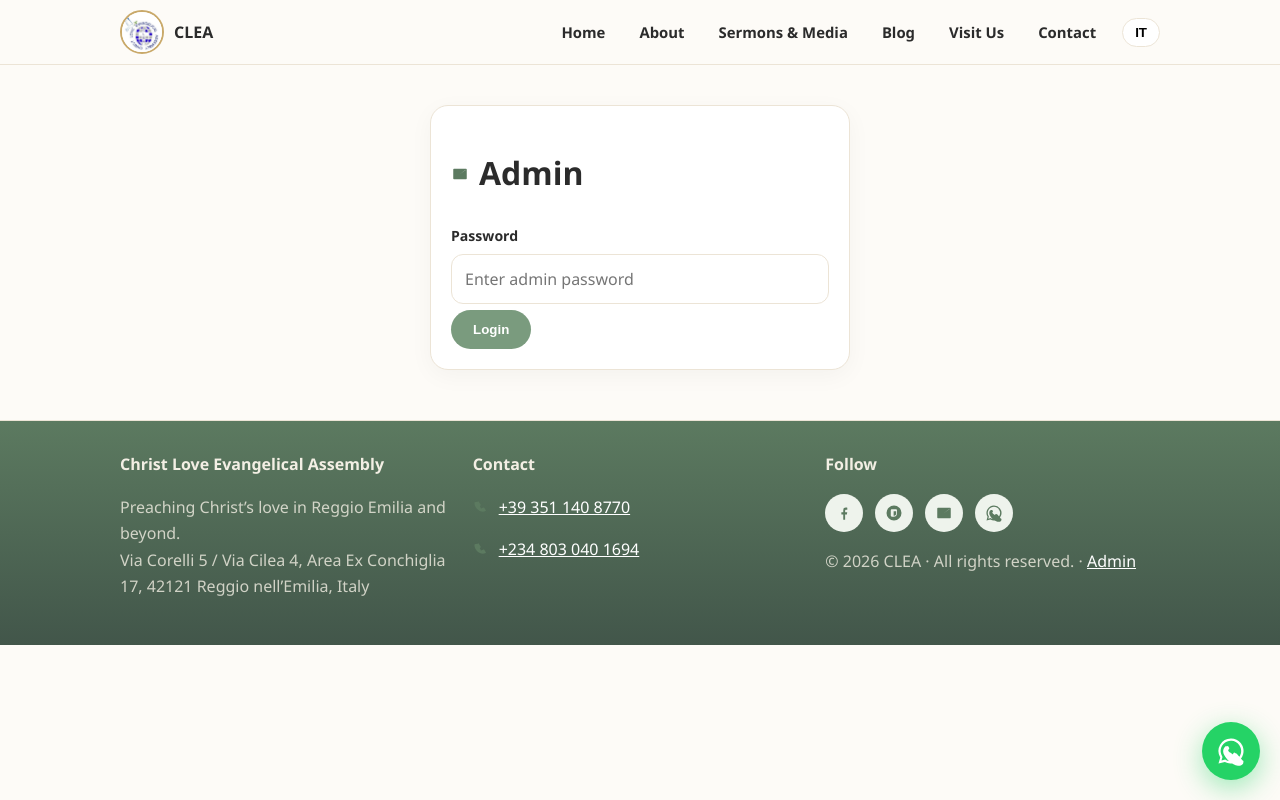
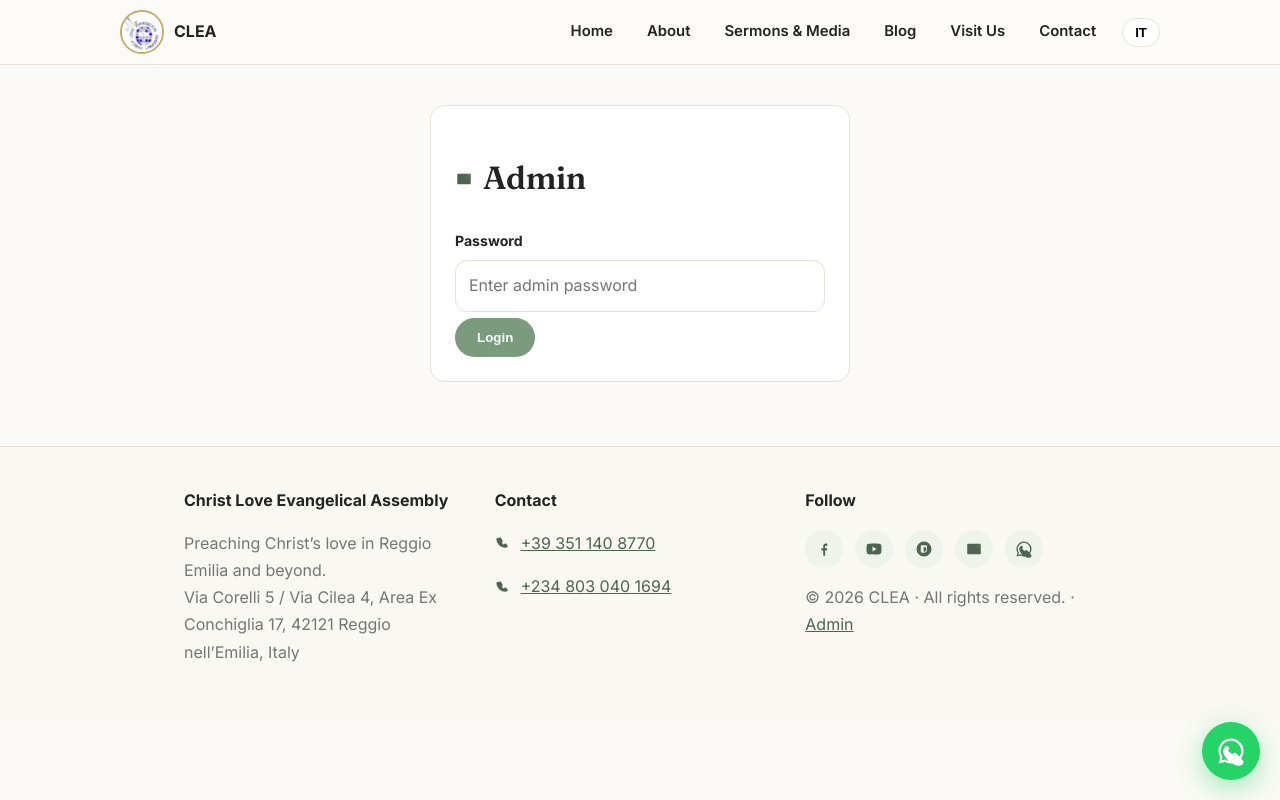
Before and after one commit to knight-dev01/CLEA, a React (Vite) app: page /admin in a window 1280 px wide. Built offline with nearby package versions, Linux system fonts and the light colour scheme.

Commit message:
Minimalist redesign + YouTube channel wired, admin autocomplete, vercel dev note

```diff
--- a/index.html
+++ b/index.html
@@ -17,6 +17,9 @@
 <meta name="twitter:title" content="CLEA Reggio Emilia" />
 <meta name="twitter:description" content="Preaching Christ's love in Reggio Emilia and beyond." />
 <link rel="manifest" href="manifest.webmanifest" />
+<link rel="preconnect" href="https://fonts.googleapis.com" />
+<link rel="preconnect" href="https://fonts.gstatic.com" crossorigin />
+<link href="https://fonts.googleapis.com/css2?family=Fraunces:opsz,wght@9..144,500;9..144,600&family=Inter:wght@400;500;600;700&display=swap" rel="stylesheet" />
 <script type="application/ld+json">
 {"@context":"https://schema.org","@type":"Church","name":"Christ Love Evangelical Assembly (CLEA)","address":{"@type":"PostalAddress","streetAddress":"Via Corelli 5 / Via Cilea 4, Area Ex Conchiglia 17","addressLocality":"Reggio nell'Emilia","postalCode":"42121","addressCountry":"IT"},"telephone":"+393511408770","url":"https://clea-reggioemilia.vercel.app/"}
 </script>
--- a/src/components/Layout.tsx
+++ b/src/components/Layout.tsx
@@ -1,7 +1,8 @@
 import { NavLink, Outlet, Link } from 'react-router-dom';
 import { useLang } from '../i18n';
 import { useScrolledNav } from '../hooks';
-import { FacebookIcon, BloggerIcon, MailIcon, PhoneIcon, WhatsappIcon } from '../icons';
+import { FacebookIcon, BloggerIcon, MailIcon, PhoneIcon, WhatsappIcon, YoutubeIcon } from '../icons';
+import { SOCIALS } from '../store';
 
 export function Nav() {
   const { t, lang, setLang } = useLang();
@@ -26,9 +27,10 @@ export function Footer() {
       </div>
       <div><strong>Follow</strong>
         <p className="socials">
-          <a href="https://www.facebook.com/1806488646340376" target="_blank" rel="noreferrer" aria-label="CLEA on Facebook"><FacebookIcon /></a>
-          <a href="https://cleareggio.blogspot.com/" target="_blank" rel="noreferrer" aria-label="CLEA Blogspot"><BloggerIcon /></a>
-          <a href="mailto:christloveevangelicalassembly@gmail.com" aria-label="Email CLEA"><MailIcon /></a>
+          <a href={SOCIALS.facebookPage} target="_blank" rel="noreferrer" aria-label="CLEA on Facebook"><FacebookIcon /></a>
+          <a href={SOCIALS.youtubeChannel} target="_blank" rel="noreferrer" aria-label="CLEA on YouTube"><YoutubeIcon /></a>
+          <a href={SOCIALS.blogspot} target="_blank" rel="noreferrer" aria-label="CLEA Blogspot"><BloggerIcon /></a>
+          <a href={`mailto:${SOCIALS.email}`} aria-label="Email CLEA"><MailIcon /></a>
           <a href="https://wa.me/393511408770" target="_blank" rel="noreferrer" aria-label="CLEA on WhatsApp"><WhatsappIcon size={18} /></a>
         </p>
         <p className="muted">© 2026 CLEA · {t('rights')} · <Link to="/admin">Admin</Link></p>
--- a/src/index.css
+++ b/src/index.css
@@ -1,6 +1,7 @@
-:root{--bg:#FDFBF7;--sage:#7A9B7E;--sage-d:#5c7a60;--gold:#C9A96A;--ink:#2B2B2B;--muted:#6b6b6b;--card:#fff;--line:#ece4d6;--radius:18px}
-*{box-sizing:border-box}body{margin:0;font-family:'Segoe UI',system-ui,-apple-system,sans-serif;background:var(--bg);color:var(--ink);line-height:1.65}
-a{color:var(--sage-d)}.wrap{max-width:1080px;margin:0 auto;padding:0 20px}
+:root{--bg:#FCFAF6;--sage:#7A9B7E;--sage-d:#4c6650;--gold:#C9A96A;--ink:#232323;--muted:#757575;--card:#fff;--line:#e9e2d4;--radius:14px;--font-body:'Inter','Segoe UI',system-ui,-apple-system,sans-serif;--font-display:'Fraunces',Georgia,serif}
+*{box-sizing:border-box}body{margin:0;font-family:var(--font-body);background:var(--bg);color:var(--ink);line-height:1.7;-webkit-font-smoothing:antialiased}
+h1,h2{font-family:var(--font-display);font-weight:600;letter-spacing:-.01em}
+a{color:var(--sage-d)}.wrap{max-width:960px;margin:0 auto;padding:0 24px}
 .nav{position:sticky;top:0;z-index:50;background:rgba(253,251,247,.94);backdrop-filter:blur(8px);border-bottom:1px solid var(--line)}
 .nav-in{display:flex;align-items:center;gap:16px;padding:10px 20px;max-width:1080px;margin:0 auto}
 .brand{display:flex;align-items:center;gap:10px;font-weight:800;text-decoration:none;color:var(--ink)}
@@ -9,25 +10,26 @@ a{color:var(--sage-d)}.wrap{max-width:1080px;margin:0 auto;padding:0 20px}
 .links a{text-decoration:none;color:var(--ink);font-weight:600;font-size:.93rem;padding:6px 10px;border-radius:10px}
 .links a:hover,.links a.active{background:#eef3ec}
 .langbtn{border:1px solid var(--line);background:#fff;border-radius:20px;padding:6px 12px;cursor:pointer;font-weight:700}
-.hero{position:relative;border-radius:24px;overflow:hidden;margin:22px 0;color:#fff;min-height:340px;display:flex;align-items:flex-end}
+.hero{position:relative;border-radius:20px;overflow:hidden;margin:28px 0;color:#fff;min-height:52vh;display:flex;align-items:flex-end}
 .hero img.bg{position:absolute;inset:0;width:100%;height:100%;object-fit:cover}
-.hero .shade{position:absolute;inset:0;background:linear-gradient(180deg,rgba(0,0,0,.15),rgba(0,0,0,.62))}
-.hero .txt{position:relative;padding:34px;max-width:640px}
-.kicker{background:var(--gold);color:#fff;font-size:.75rem;font-weight:800;letter-spacing:.12em;padding:5px 12px;border-radius:20px;text-transform:uppercase}
-.hero h1{margin:12px 0;font-size:clamp(1.7rem,4vw,2.7rem);line-height:1.15}
+.hero .shade{position:absolute;inset:0;background:linear-gradient(180deg,rgba(0,0,0,.08),rgba(0,0,0,.55))}
+.hero .txt{position:relative;padding:40px;max-width:600px}
+.kicker{display:inline-block;border:1px solid rgba(255,255,255,.6);color:#fff;font-size:.72rem;font-weight:600;letter-spacing:.14em;padding:5px 14px;border-radius:20px;text-transform:uppercase}
+.hero h1{margin:14px 0;font-size:clamp(1.9rem,4.5vw,2.9rem);line-height:1.12;font-weight:500}
 .btn{display:inline-block;padding:12px 22px;border-radius:30px;text-decoration:none;font-weight:700;border:0;cursor:pointer}
 .btn.solid{background:var(--sage);color:#fff}.btn.gold{background:var(--gold);color:#fff}.btn.ghost{background:rgba(255,255,255,.9);color:var(--ink);margin-left:8px}
-.grid{display:grid;gap:18px}.g3{grid-template-columns:repeat(auto-fit,minmax(260px,1fr))}
-.card{background:var(--card);border:1px solid var(--line);border-radius:var(--radius);padding:20px;box-shadow:0 6px 24px rgba(0,0,0,.04)}
-.card img{width:100%;border-radius:12px;object-fit:cover;max-height:220px}
-.sec{margin:38px 0}.sec h2{font-size:1.5rem;margin-bottom:6px}.muted{color:var(--muted)}
-.pill{display:inline-block;background:#eef3ec;color:var(--sage-d);font-weight:700;font-size:.8rem;padding:4px 12px;border-radius:20px}
+.grid{display:grid;gap:20px}.g3{grid-template-columns:repeat(auto-fit,minmax(260px,1fr))}
+.card{background:var(--card);border:1px solid var(--line);border-radius:var(--radius);padding:24px;box-shadow:none}
+.card img{width:100%;border-radius:10px;object-fit:cover;max-height:220px}
+.sec{margin:56px 0}.sec h2{font-size:1.65rem;margin-bottom:8px}.muted{color:var(--muted)}
+.pill{display:inline-block;background:transparent;border:1px solid var(--line);color:var(--muted);font-weight:600;font-size:.76rem;letter-spacing:.06em;padding:4px 12px;border-radius:20px;text-transform:uppercase}
+.channel-banner{display:flex;align-items:center;justify-content:space-between;gap:16px;flex-wrap:wrap;margin-bottom:20px}
 iframe.map{width:100%;border:0;border-radius:14px;height:340px}
 .vid-wrap{position:relative;width:100%;aspect-ratio:16/9;overflow:hidden;border-radius:14px;background:#0f0f0f}
 .vid-wrap.tall{aspect-ratio:4/5;max-height:560px}
 .vid-wrap iframe{position:absolute;inset:0;width:100%;height:100%;border:0}
 .card{min-width:0}
-footer{margin-top:50px;border-top:1px solid var(--line);background:#f6f1e7;padding:30px 0}
+footer{margin-top:64px;border-top:1px solid var(--line);background:#faf8f2;padding:40px 0}
 input,textarea,select{width:100%;padding:11px 13px;border:1px solid var(--line);border-radius:12px;font:inherit;background:#fff;margin:6px 0}
 label{font-weight:700;font-size:.88rem}
 table{width:100%;border-collapse:collapse;font-size:.9rem}td,th{border-bottom:1px solid var(--line);padding:8px;text-align:left}
@@ -48,17 +50,16 @@ table{width:100%;border-collapse:collapse;font-size:.9rem}td,th{border-bottom:1p
 .reveal{opacity:0;transform:translateY(16px);transition:opacity .7s ease,transform .7s ease}
 .reveal.visible{opacity:1;transform:none}
 .card{transition:transform .25s ease,box-shadow .25s ease}
-.card:hover{transform:translateY(-4px);box-shadow:0 14px 34px rgba(90,110,90,.12)}
+.card:hover{transform:translateY(-2px);border-color:#d8cdb4}
 .btn{transition:transform .18s ease,box-shadow .18s ease,background .18s ease}
 .btn:hover{transform:translateY(-2px);box-shadow:0 8px 20px rgba(90,110,90,.18)}
 .nav.scrolled{box-shadow:0 4px 18px rgba(0,0,0,.07)}
 /* ---- Backdrops ---- */
-.hero .shade{background:linear-gradient(180deg,rgba(122,155,126,.25),rgba(43,43,43,.35) 45%,rgba(43,43,43,.72)),radial-gradient(80% 60% at 80% 10%,rgba(201,169,106,.35),transparent 70%)}
-.band{background:linear-gradient(180deg,#f6f1e7,#FDFBF7);border-top:1px solid var(--line);border-bottom:1px solid var(--line)}
-.verse-card{background:linear-gradient(135deg,#5c7a60,#7A9B7E 60%,#C9A96A 130%);color:#fff;border:0}
-.verse-card .muted{color:rgba(255,255,255,.85)}
-footer{background:linear-gradient(180deg,#5c7a60,#42564a);color:#f3efe4}
-footer .muted{color:rgba(243,239,228,.8)}footer a{color:#fff}
+.hero .shade{background:linear-gradient(180deg,rgba(0,0,0,.06),rgba(0,0,0,.55))}
+.band{border-top:1px solid var(--line);border-bottom:1px solid var(--line)}
+.verse-card{background:var(--card);border-left:3px solid var(--gold)}
+.verse-card .kicker{border-color:var(--gold);color:var(--sage-d)}
+.verse-card h2{font-size:1.25rem;font-weight:500}
 .blob{position:absolute;border-radius:50%;filter:blur(70px);opacity:.35;pointer-events:none}
 /* ---- Mobile ---- */
 .hero{min-height:62vh}
--- a/src/pages/Admin.tsx
+++ b/src/pages/Admin.tsx
@@ -97,7 +97,7 @@ export default function Admin() {
       else if (pw === 'clea-admin') { sessionStorage.setItem('clea-admin', '1'); setAuthed(true); }
       else alert('Wrong password');
     }}>
-      <label>Password</label><input type="password" value={pw} onChange={(e) => setPw(e.target.value)} placeholder="Enter admin password" />
+      <label>Password</label><input type="password" autoComplete="current-password" value={pw} onChange={(e) => setPw(e.target.value)} placeholder="Enter admin password" />
       <button className="btn solid" type="submit">Login</button>
     </form></div>);
 
--- a/src/pages/Main.tsx
+++ b/src/pages/Main.tsx
@@ -98,7 +98,11 @@ export function Media() {
   useSEO('Sermons & Media | CLEA Reggio Emilia', 'Watch CLEA sermons: YouTube and Facebook videos from Reggio Emilia church.');
   const [media, setMedia] = useState<MediaLink[]>([]);
   useEffect(() => { try { setMedia(JSON.parse(localStorage.getItem('clea-media') || '[]')); } catch { /* */ } });
-  return (<div className="sec"><h1 className="h-icon"><VideoIcon /> Sermons & Media</h1><p className="muted">YouTube & Facebook — updated by the media team via Admin.</p>
+  return (<div className="sec"><h1 className="h-icon"><VideoIcon /> Sermons & Media</h1>
+    <div className="card channel-banner"><div><strong>Christ Love Evangelical Assembly Reggio Emilia</strong><p className="muted">296 videos · Pastor Dr Bolanle Oluwakemi Anyanwu</p></div>
+      <div className="rowbtns"><a className="btn solid" href="https://www.youtube.com/@pastordoctorbolanleoluwake3805" target="_blank" rel="noreferrer">Watch on YouTube</a>
+      <a className="btn ghost" href="https://www.youtube.com/@pastordoctorbolanleoluwake3805?sub_confirmation=1" target="_blank" rel="noreferrer">Subscribe</a></div></div>
+    <p className="muted">YouTube & Facebook — new videos added by the media team via Admin.</p>
     <div className="grid g3">{media.map(m => <div className="card" key={m.id}><span className="pill">{m.type}</span><h3>{m.title}</h3><div className={'vid-wrap' + (m.type === 'facebook' ? ' tall' : '')}><iframe src={m.url} title={m.title} allowFullScreen loading="lazy" referrerPolicy="no-referrer" allow="fullscreen; encrypted-media; picture-in-picture" /></div></div>)}</div>
   </div>);
 }
--- a/src/store.ts
+++ b/src/store.ts
@@ -12,6 +12,9 @@ const seedBlog: BlogPost[] = [
 ];
 export const SOCIALS = {
   facebookPage: 'https://www.facebook.com/1806488646340376',
+  facebookFollowers: '1.1K',
+  youtubeChannel: 'https://www.youtube.com/@pastordoctorbolanleoluwake3805',
+  youtubeVideos: 296,
   blogspot: 'https://cleareggio.blogspot.com/',
   email: 'christloveevangelicalassembly@gmail.com',
   phoneIT: '+39 351 140 8770',
```
Also changed, not shown: 1 other file (tests, documents, lock files or other folders).
